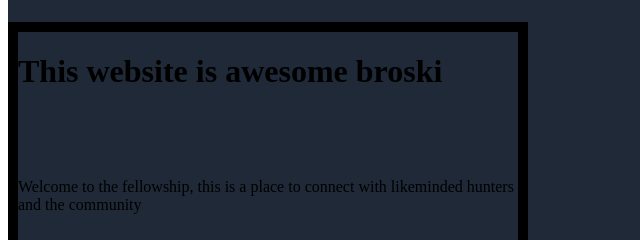
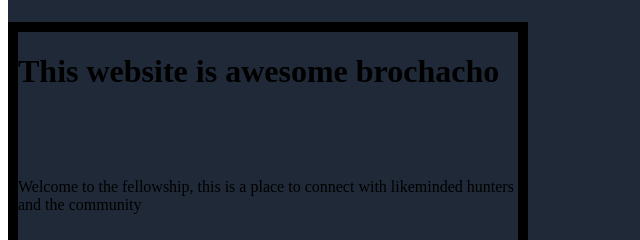
Before and after one commit to RelentlessDevs/landing-page, a plain HTML site: page index.html in a window 1280 px wide. Shown: the part 548-788 px from the top of the page, 0-640 px from the left. Drawn offline with Linux system fonts and the light colour scheme.

Commit message:
changed Broski to Brochacho

```diff
--- a/index.html
+++ b/index.html
@@ -36,7 +36,7 @@
 
             <div class="hero1">
                 <div class="hero1-bx">
-                    <h1>This website is awesome broski</h1>
+                    <h1>This website is awesome brochacho</h1>
             </div>
             </div>
 
```
